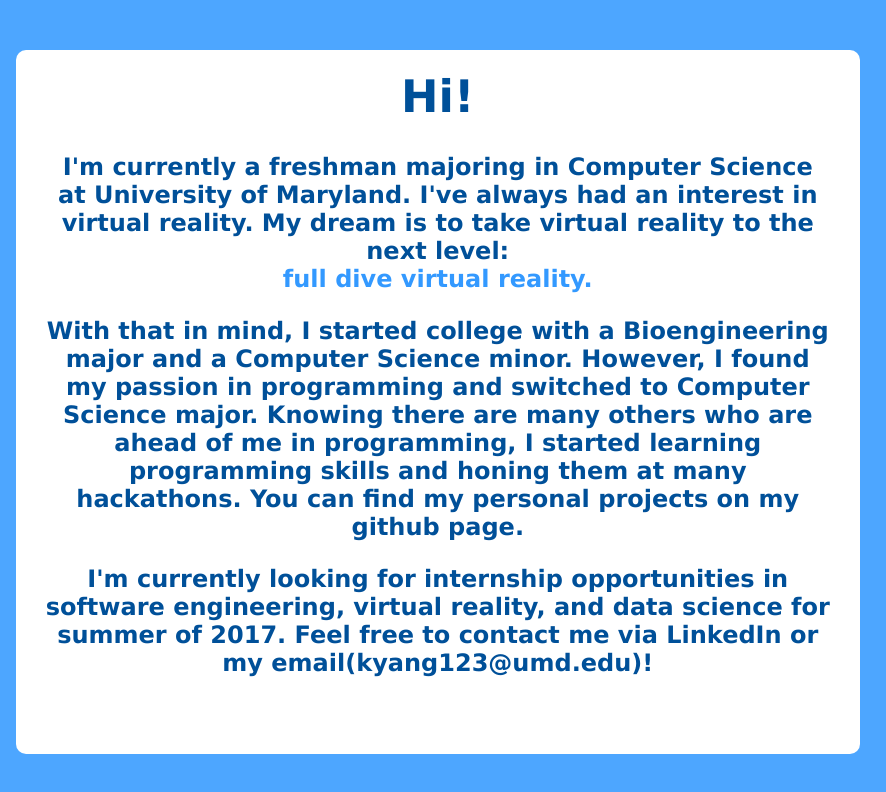
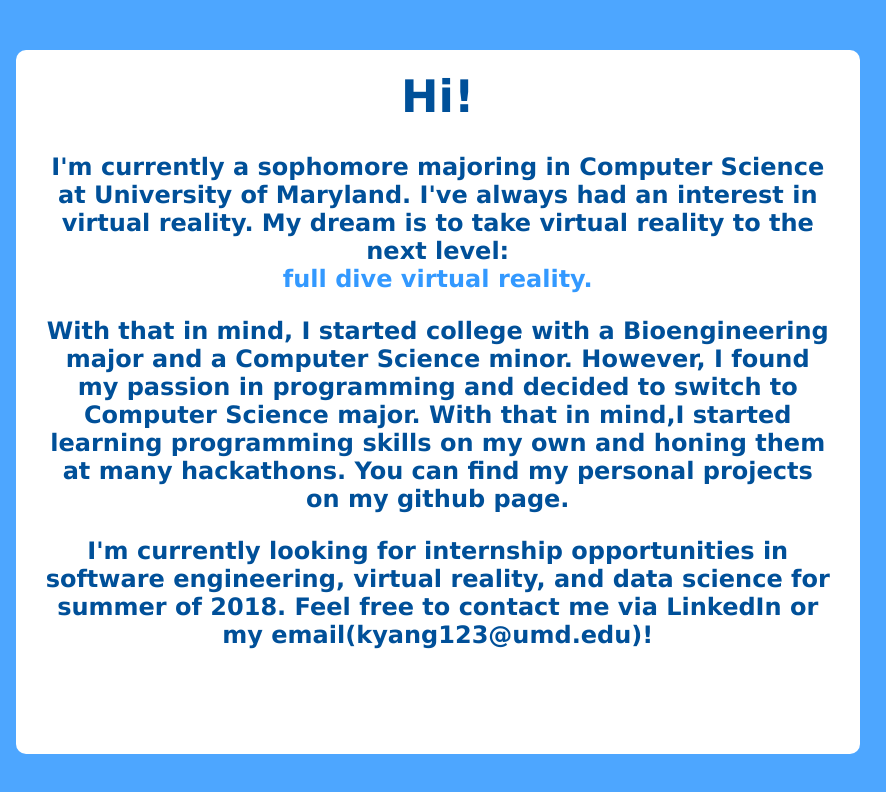
Before and after one commit to KuoyuanY/website, a plain HTML site: page index.html in a window 1280 px wide. Shown: the full height of the page, 394-1280 px from the left. Drawn offline with nearby package versions, Linux system fonts and the light colour scheme.

Commit message:
updated resume

```diff
--- a/index.html
+++ b/index.html
@@ -14,7 +14,7 @@
   <center><h1>Kuoyuan Yang</h1></center>
   <center><a href=#><img src="propic.png" id="propic"/></a></center>
 &nbsp;
-  <center><a href="https://github.com/y9y9l5m6">
+  <center><a href="https://github.com/yellgreniff">
         <i class="fa fa-github fa-2x fa-fw" aria-hidden="true"></i><span id="icon">   Github</span>
   </a></center>&nbsp;
   <center><a href="https://www.linkedin.com/in/1kuoyuanyang/">
@@ -31,19 +31,18 @@
     <center>
       <h1 style="padding-top: 20px;">Hi!</h1>
       <h2>
-        <p>I'm currently a freshman majoring in Computer Science at University of Maryland.
+        <p>I'm currently a sophomore majoring in Computer Science at University of Maryland.
           I've always had an interest in virtual reality. My dream is to take virtual reality to the next level:
           <a target="blank" href="https://forums.unrealengine.com/showthread.php?64010-Full-Dive-Virtual-Reality-(Total-Immersion)"><br/>full dive virtual reality.</a>
         </p>
         <p>
           With that in mind, I started college with a Bioengineering major and a Computer Science minor.
-          However, I found my passion in programming and switched to Computer Science major.
-          Knowing there are many others who are ahead of me in programming,
-          I started learning programming skills and honing them at many hackathons.
+          However, I found my passion in programming and decided to switch to Computer Science major.
+          With that in mind,I started learning programming skills on my own and honing them at many hackathons.
           You can find my personal projects on my github page.
         </p>
         <p>
-          I'm currently looking for internship opportunities in software engineering, virtual reality, and data science for summer of 2017.
+          I'm currently looking for internship opportunities in software engineering, virtual reality, and data science for summer of 2018.
           Feel free to contact me via LinkedIn or my email(kyang123@umd.edu)!
         </p>
       </h2>
```
Also changed, not shown: 1 other file.
